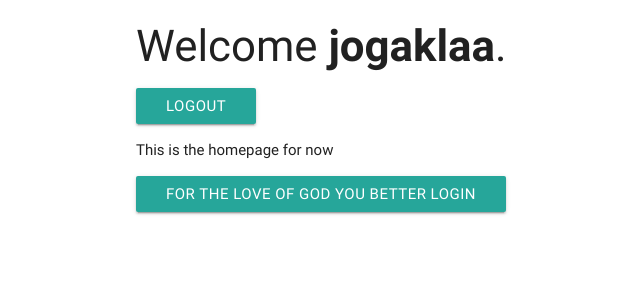
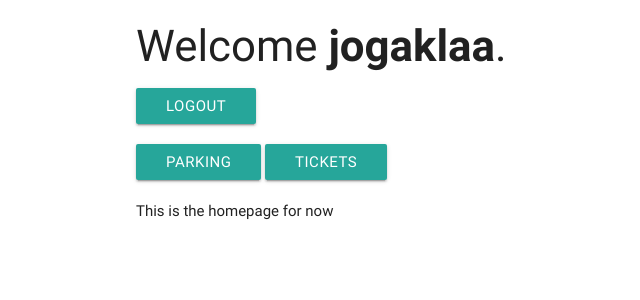
Before and after one commit to tempest-cain/CEG4981, a Django app: page / in a window 1280 px wide. Shown: the top 300 px of the page, without its empty margins (56-696 px from the left). Run offline with Django 3.2, Linux system fonts and the light colour scheme; a user stored in the database is signed in.

Commit message:
Some User authetication added

```diff
--- a/webServer/parkingService/carCheck/templates/index.html
+++ b/webServer/parkingService/carCheck/templates/index.html
@@ -5,14 +5,28 @@
 <div class="container">
   {% if user.is_authenticated %}
     <h3>Welcome <b>{{ user }}</b>.</h3>
+    <div class="row">
+      <div class=" col s4">
     <a href="/logout" class="waves-effect waves-light btn">logout</a>
+  </div>
+  </div>
+    <div class="row">
+      <div class=" col s4">
+    <a href="/parking" class="waves-effect waves-light btn">Parking</a>
+    <a href="/ticket" class="waves-effect waves-light btn">Tickets</a>
+    </div>
+    </div>
 {% else %}
     <h3>Welcome, new user. <b>Please log in.
       <!-- <i>or else! </i> -->
     </b>
       <!-- <img src="http://emojipedia-us.s3.amazonaws.com/cache/21/d4/21d48480587b92d8d37ac259f06c444c.png" height = "24" width = "24"> -->
     </h3>
+
+    <div class="row">
+      <div class=" col s4">
+      <a href="/login" class="waves-effect waves-light btn">FOR THE LOVE OF GOD YOU BETTER LOGIN</a>
+    </div>
+    </div>
 {% endif %}
 <p>This is the homepage for now</p>
-
-<a href="/login" class="waves-effect waves-light btn">FOR THE LOVE OF GOD YOU BETTER LOGIN</a>
```
Also changed, not shown: webServer/parkingService/db.sqlite3.
